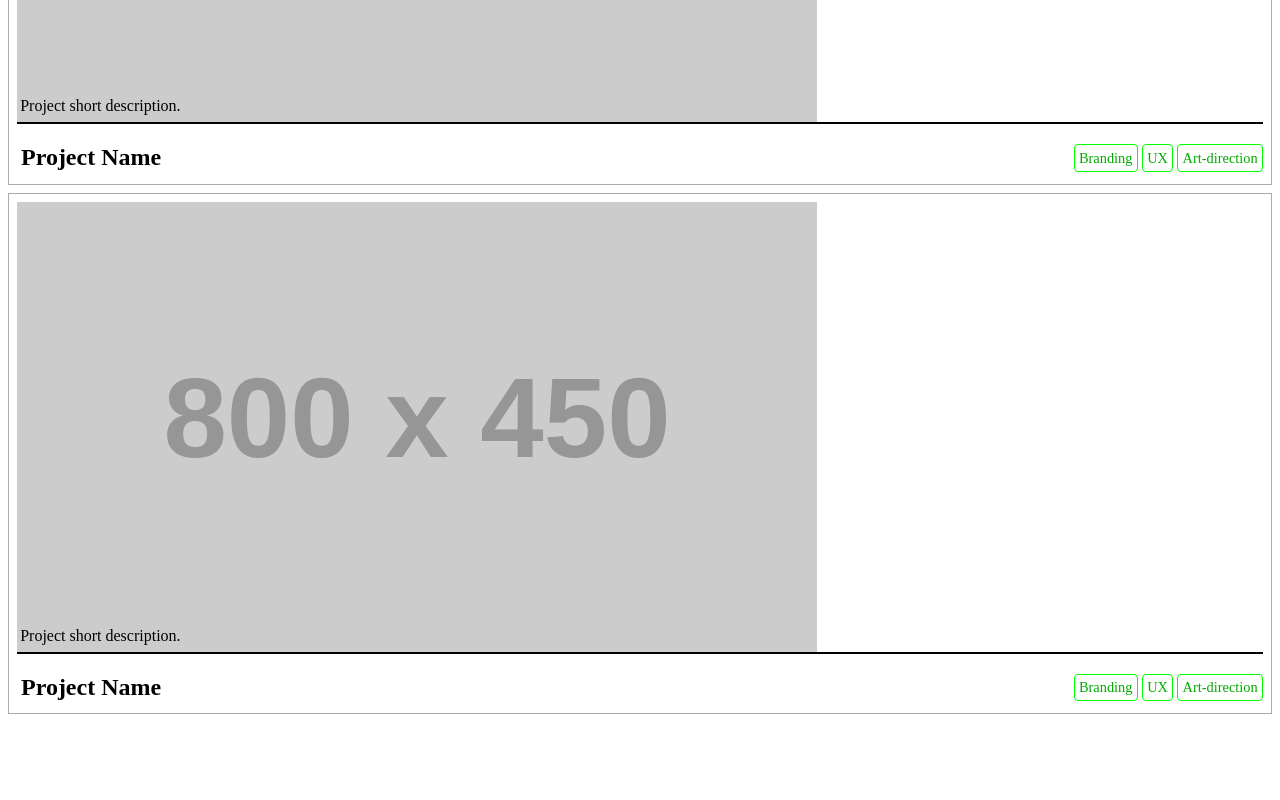
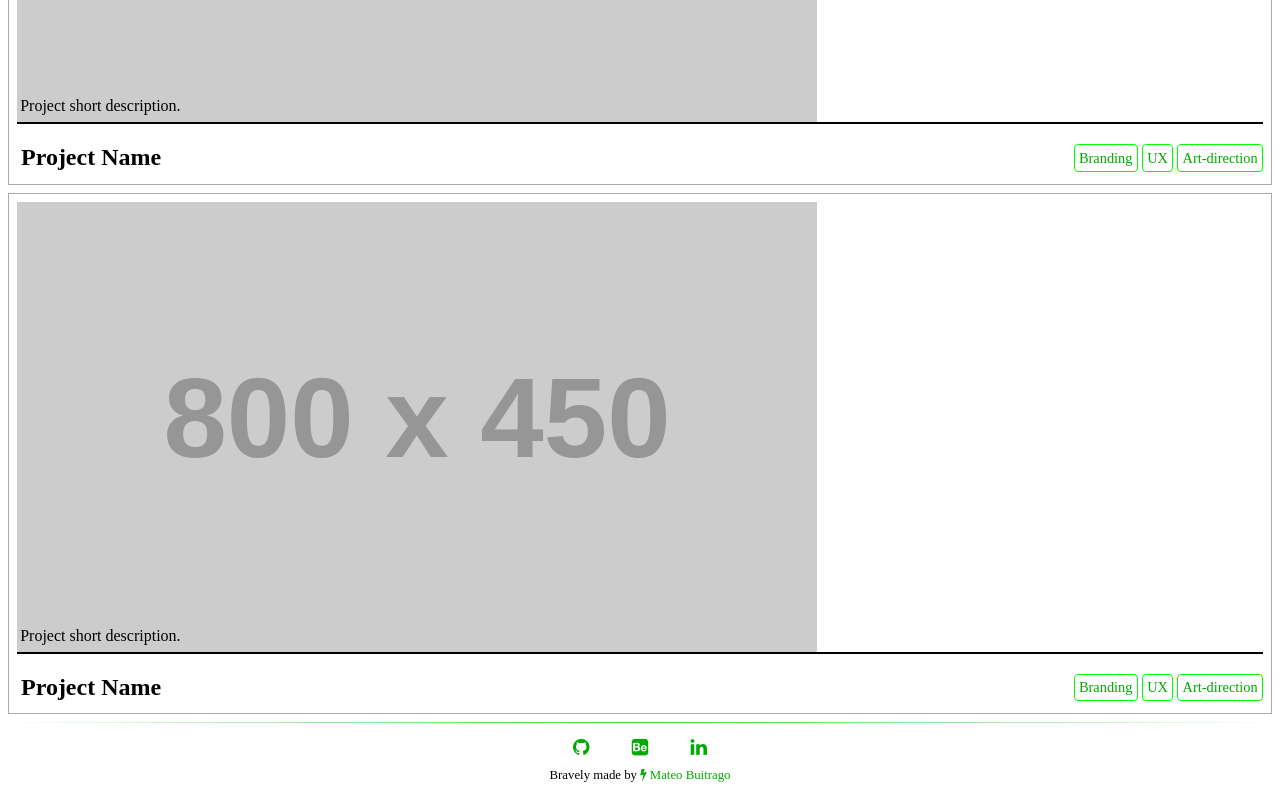
Before and after one commit to dmateobuitrago/personal-portoflio, a plain HTML site: page index.html in a window 1280 px wide. Shown: the part 2204-3004 px from the top of the page. Before the commit the page ends 2926 px from the top, so only its background shows below. Drawn offline with nearby package versions, Linux system fonts and the light colour scheme; placeholder pictures from the web are drawn by us.

Commit message:
Add footer

```diff
--- a/css/main.css
+++ b/css/main.css
@@ -8,6 +8,19 @@
 
 img {
     max-width: 100%;
+}
+
+/*Green animation*/
+
+.scroll-or-die,
+.tag:hover,
+.main-nav li:hover,
+.main-footer a:hover{
+    cursor: pointer;
+
+    animation-name: green-animation;
+    animation-duration: 0.5s;
+    animation-iteration-count: infinite;
 }
 
 /*Upper-section*/
@@ -40,11 +53,6 @@ img {
     margin-right: 10px;
 }
 
-.main-nav li:hover {
-    animation-name: green-animation;
-    animation-duration: 0.5s;
-    animation-iteration-count: infinite;
-}
 
 /* Hero section */
 
@@ -56,14 +64,6 @@ img {
 /*    background: #1a2;*/
 }
 
-.scroll-or-die {
-    cursor: pointer;
-
-    animation-name: green-animation;
-    animation-duration: 0.5s;
-    animation-iteration-count: infinite;
-}
-
 .scroll-or-die a{
     color: #0a0;
     text-decoration: none;
@@ -73,7 +73,8 @@ img {
 
 .project,
 .project figure,
-.project-title {
+.project-title,
+.main-footer{
     margin: 0.5em;
 }
 
@@ -92,19 +93,23 @@ img {
     left: 0.2em;
 }
 
-.project-info {
+.project-info,
+.main-footer {
     display: flex;
     justify-content: space-between;
     align-items: center;
+    flex-wrap: wrap;
 }
 
-.tag-list ul {
+.tag-list ul,
+.main-footer ul{
     list-style: none;
     padding-left: 0;
     margin: 0.5em;
 }
 
-.tag-list li {
+.tag-list li,
+.main-footer li {
     display: inline-block;
 }
 
@@ -119,10 +124,39 @@ img {
 
 .tag:hover{
     cursor: pointer;
-
-    animation-name: green-animation;
-    animation-duration: 0.5s;
-    animation-iteration-count: infinite;
 }
 
 /*Footer*/
+hr.footer-rule {
+    border: 0;
+    height: 1px;
+    background-image: linear-gradient(to right, rgba(0, 0, 0, 0), rgba(0, 200, 0, 0.75), rgba(0, 0, 0, 0));
+}
+.main-footer {
+    justify-content: space-around;
+}
+
+.main-footer a{
+    text-decoration: none;
+    color: #0a0;
+}
+
+.main-footer ul {
+    text-align: center;
+    margin: 0.4em 0 0 0;
+}
+
+.main-footer li {
+    font-size: 1.2em;
+    margin-right: 1em;
+    margin-left: 1em;
+}
+
+p.copyright {
+    margin: 0.6em;
+    text-align: center;
+}
+
+.footer-div {
+    width: 100%;
+}
--- a/index.html
+++ b/index.html
@@ -109,9 +109,18 @@
                 </div>
             </div>
         </section>
-
-        <footer>
-
+        <hr class="footer-rule">
+        <footer class="main-footer">
+            <div class="footer-div">
+                <ul>
+                    <li><a href="#"><i class="fa fa-github" aria-hidden="true"></i></a></li>
+                    <li><a href="#"><i class="fa fa-behance-square" aria-hidden="true"></i></a></li>
+                    <li><a href="#"><i class="fa fa-linkedin" aria-hidden="true"></i></a></li>
+                </ul>
+            </div>
+            <div class="footer-div">
+                <p class="copyright"><small>Bravely made by <a href="#"><i class="fa fa-bolt" aria-hidden="true"></i> Mateo Buitrago</a></small></p>
+            </div>
         </footer>
 
 
```
